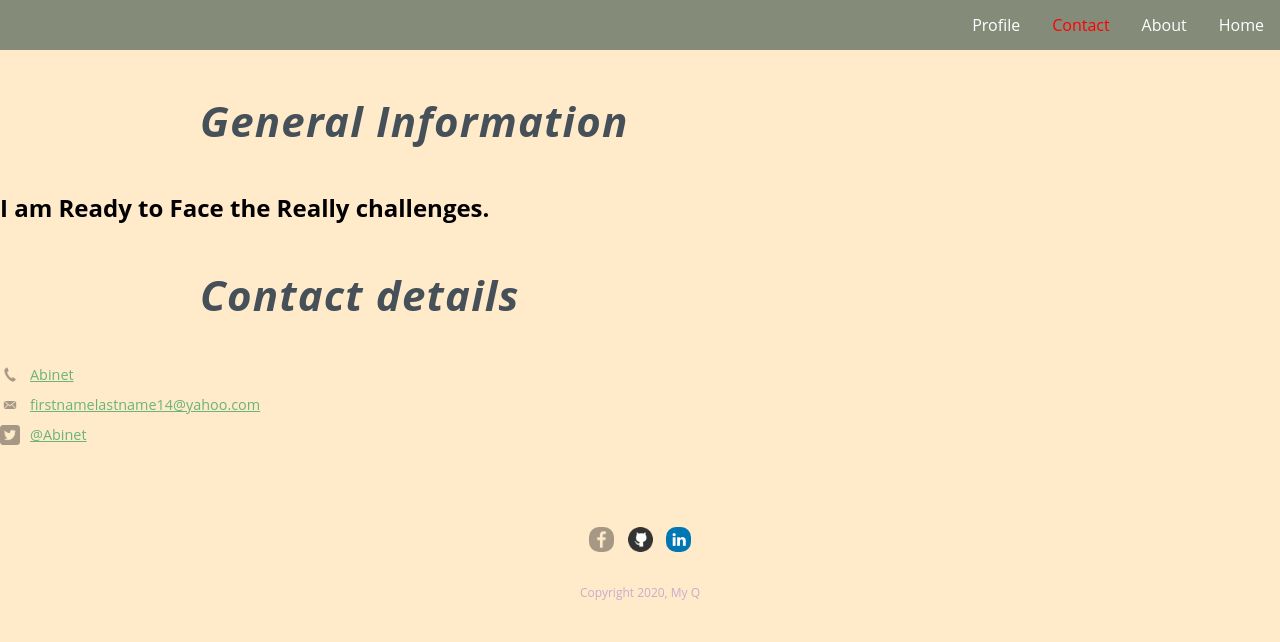
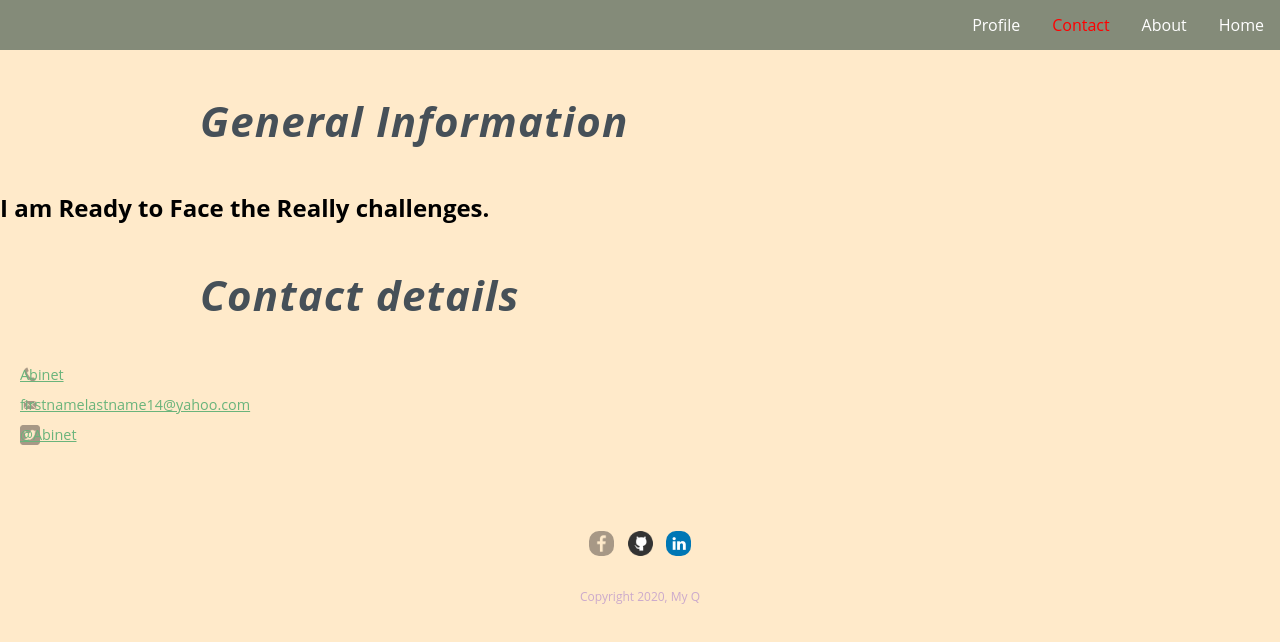
Before and after one commit to abikg71/my-newsite, a plain HTML site: page app/contact.html in a window 1280 px wide. Drawn offline with Linux system fonts and the light colour scheme.

Commit message:
some Css files addednminfied.

```diff
--- a/app/assets/styles/styles.css
+++ b/app/assets/styles/styles.css
@@ -54,6 +54,13 @@ img {
   border-radius: 10px;
 }
 
+/**********************************
+RSVP
+***************************************/
+.wrapper{
+  margin-left: 20px;
+  padding-left: 10px;
+}
 /****************
 Trsideying side by
 ****************/
@@ -139,7 +146,28 @@ h6 {
   margin-top: .175px;
 
 }
+/***********************
+ABOUT
+***********************/
+.wrapper{
+  margin-left: 20px;
+  padding-left: 20px;
+}
 
+.about-page, .about{
+  padding-left: 20px;
+  margin: inherit;
+}
+
+/***********************
+  CONTACT-main
+***********************/
+.contact{
+  padding-left: 50%x;
+  margin: inherit;
+  text-align:justify;
+
+}
 /***********************
 RSV
 ***********************/
@@ -215,7 +243,7 @@ PAGE: CONTACT
 .contact-info {
   list-style: none;
   padding: 0;
-  margin: 0;
+  margin-left: 20px;
   font-size: 0.9em;
 }
 
@@ -225,7 +253,7 @@ PAGE: CONTACT
   min-height: 20px;
   background-repeat:no-repeat;
   background-size: 20px 20px;
-  padding: 0 0 0 30px;
+  padding: 0 0 0 0 30px;
   margin: 0 0 10px;
 }
 
--- a/app/contact.html
+++ b/app/contact.html
@@ -18,7 +18,7 @@
         </nav>
     </header>
 
-    <div id="wrapper">
+    <div class= "contact">
         <section id="primary">
             <h3>General Information</h3>
             <h4>I am Ready to Face the Really challenges.</h4>
```
Also changed, not shown: app/about.html (+1 -1 lines), app/assets/styles/cssuglify.css (+1 -1 lines).
